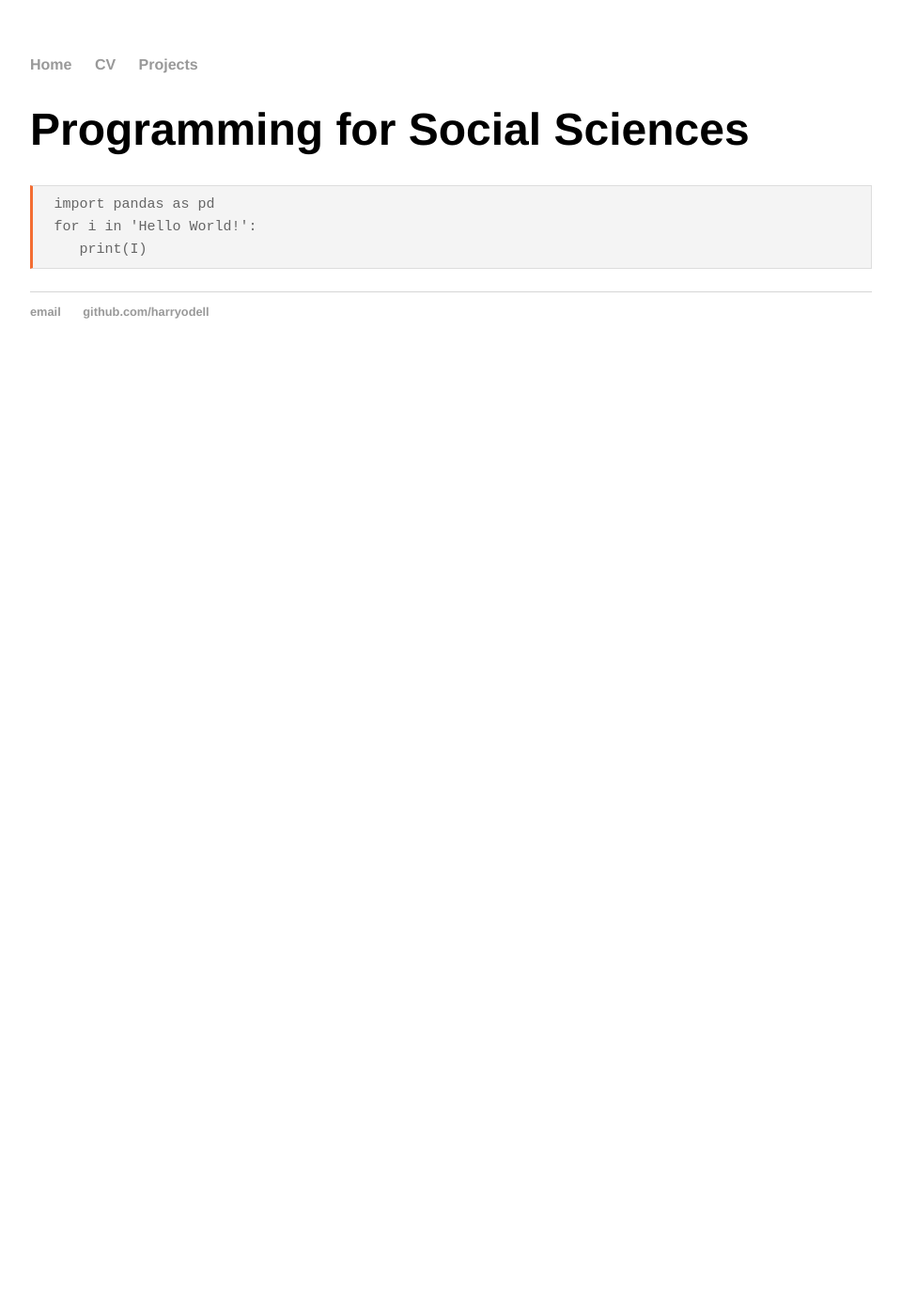
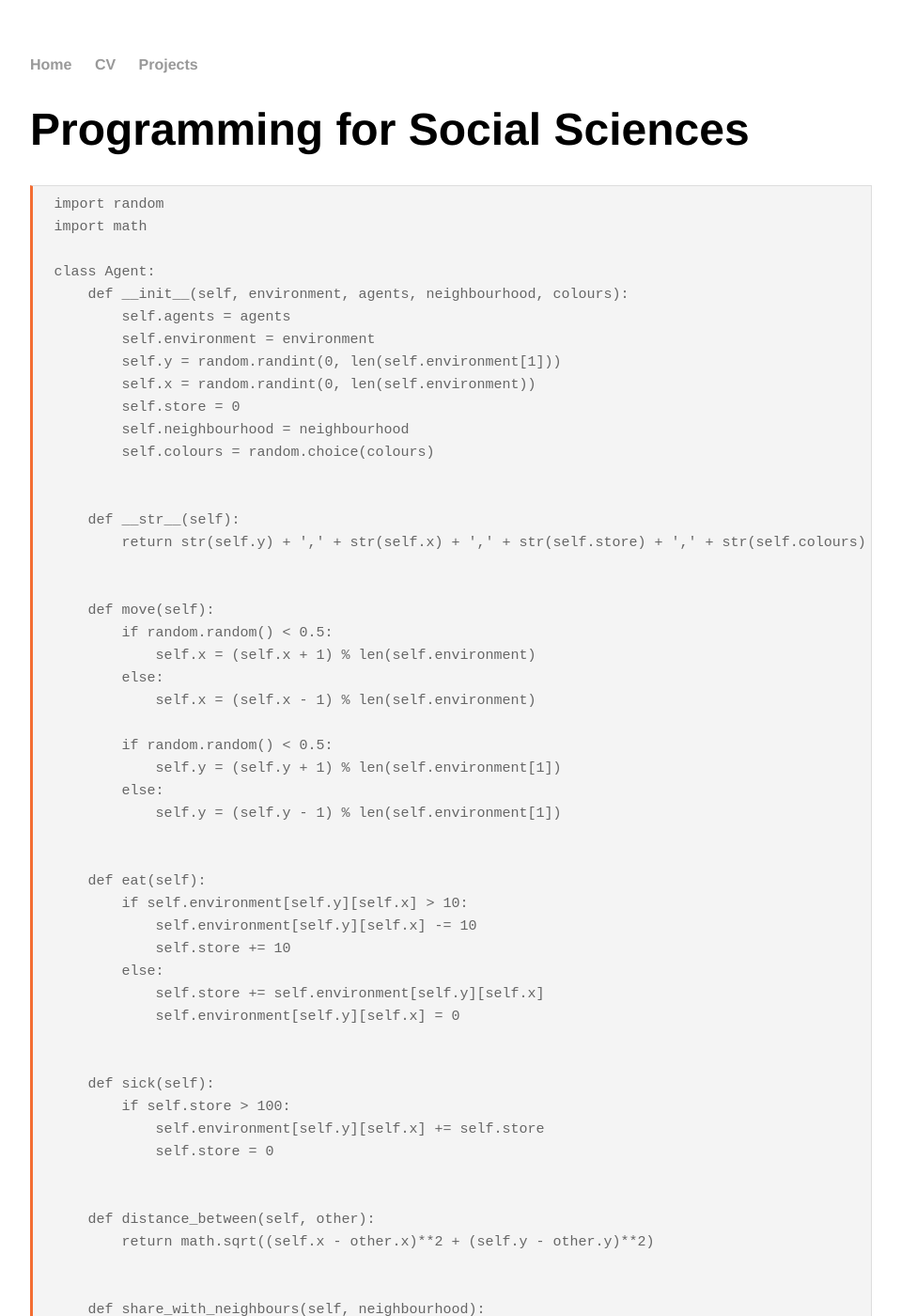
Before and after one commit to harryodell/harryodell.github.io, a Jekyll site: the page built from projects/PfSS.md, in a window 1280 px wide and 1400 px high. Shown: the whole window at 94% size, without its empty margins (160-1119 px from the left). Built offline with Jekyll 4.4.1, drawn with Linux system fonts in a browser that asks for light colours; our own code applies the rules of GitHub Pages for plain Markdown files; some of the changed text lies outside the part shown.

Commit message:
Update PfSS.md

```diff
--- a/projects/PfSS.md
+++ b/projects/PfSS.md
@@ -1,7 +1,86 @@
 # Programming for Social Sciences
 
 
-<pre><code class="python">import pandas as pd
-for i in 'Hello World!':
-   print(I)
+<pre><code class="python">import random
+import math
+
+class Agent:
+    def __init__(self, environment, agents, neighbourhood, colours):
+        self.agents = agents
+        self.environment = environment
+        self.y = random.randint(0, len(self.environment[1]))
+        self.x = random.randint(0, len(self.environment))
+        self.store = 0
+        self.neighbourhood = neighbourhood
+        self.colours = random.choice(colours)
+
+
+    def __str__(self):
+        return str(self.y) + ',' + str(self.x) + ',' + str(self.store) + ',' + str(self.colours)
+
+
+    def move(self):
+        if random.random() < 0.5:
+            self.x = (self.x + 1) % len(self.environment)
+        else:
+            self.x = (self.x - 1) % len(self.environment)
+
+        if random.random() < 0.5:
+            self.y = (self.y + 1) % len(self.environment[1])
+        else:
+            self.y = (self.y - 1) % len(self.environment[1])
+
+
+    def eat(self):
+        if self.environment[self.y][self.x] > 10:
+            self.environment[self.y][self.x] -= 10
+            self.store += 10
+        else:
+            self.store += self.environment[self.y][self.x]
+            self.environment[self.y][self.x] = 0
+
+
+    def sick(self):
+        if self.store > 100:
+            self.environment[self.y][self.x] += self.store
+            self.store = 0
+
+
+    def distance_between(self, other):
+        return math.sqrt((self.x - other.x)**2 + (self.y - other.y)**2)
+
+
+    def share_with_neighbours(self, neighbourhood):
+        #i = 0
+        for agent in self.agents:
+            #i += 1
+            if agent != self:
+                distance = self.distance_between(agent)
+                #if distance <= self.neighbourhood:
+                if distance <= neighbourhood:
+                    average = (self.store + agent.store)/2
+                    self.store = average
+                    agent.store = average
+                    #print("sharing " + str(distance) + " " + str(average))
+
+                    #print(f"{str(self)} sharing with {str(agent)}: dist = {str(distance)}, ave = {str(average)}")
+                    print(f"Agent ({self}) sharing with Agent ({agent}): dist = {str(distance)}, ave = {str(average)}")
+                    print("\n")
+
+
+    @property
+    def x(self):
+        return self._x
+
+    @property
+    def y(self):
+        return self._y
+
+    @x.setter
+    def x(self, value):
+        self._x = value
+
+    @y.setter
+    def y(self, value):
+        self._y = value
 </code></pre>
```
